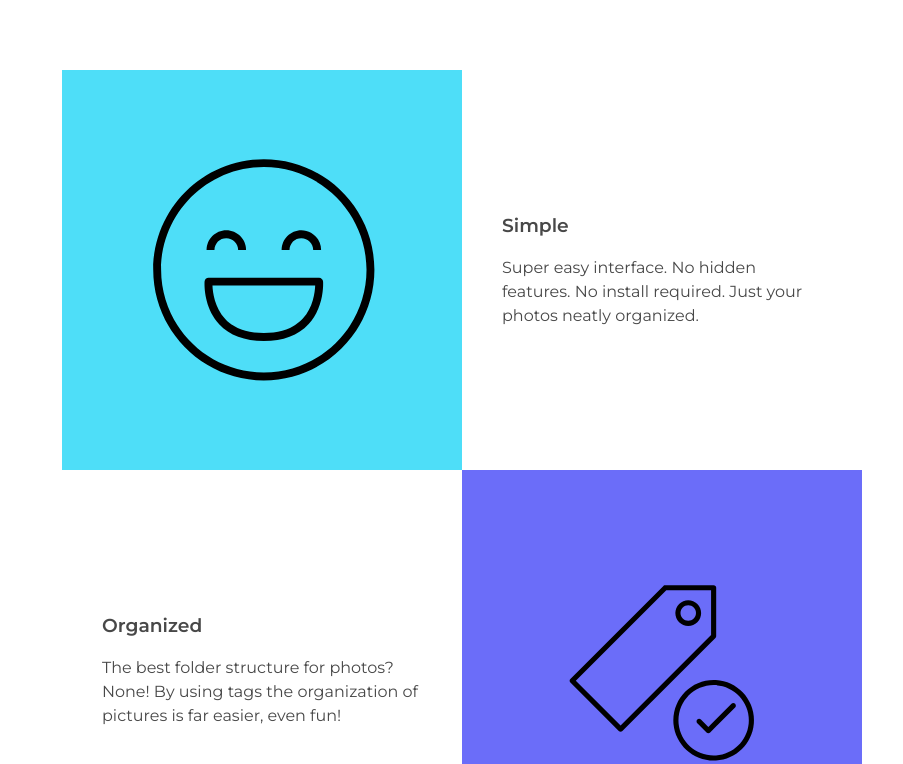
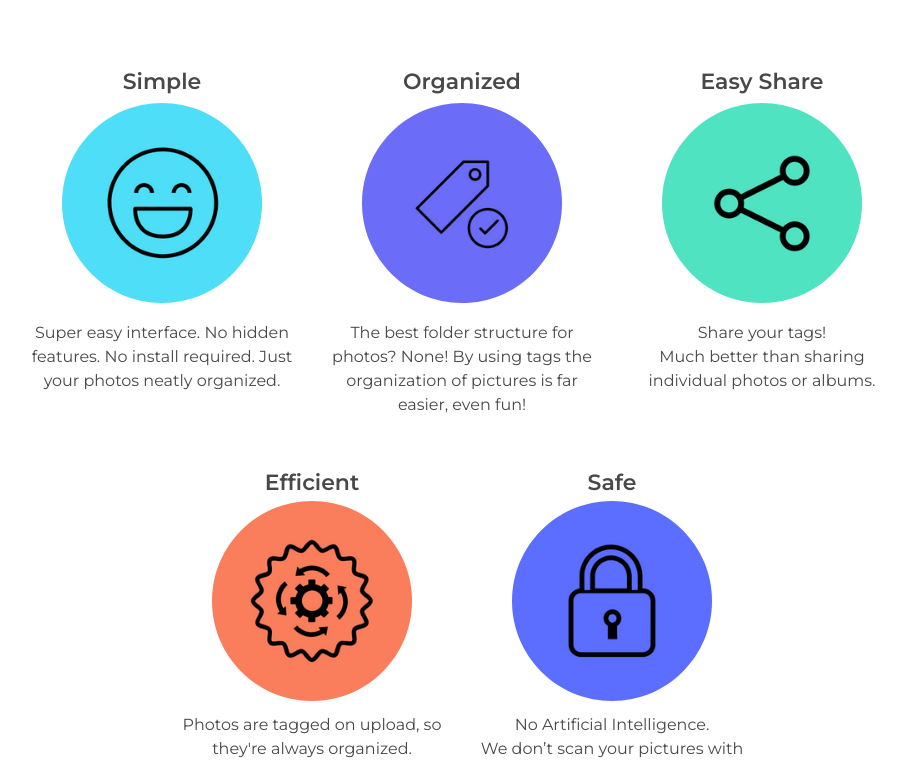
Before and after one commit to altocodenl/tagaway, a website: page home/index.html in a window 1280 px wide. Shown: the part 926-1690 px from the top of the page, without its empty margins (178-1081 px from the left). Drawn offline with nearby package versions, Linux system fonts and the light colour scheme.

Commit message:
New desktop description proposal

```diff
--- a/home/index.html
+++ b/home/index.html
@@ -24,6 +24,39 @@
    </div>
    <div class="mid-title">
       <h2><span style="color:#5b6eff; font-weight: bold;">ac;pic</span> is the digital home for your pictures</h2>
+   </div>
+   <div class="desktop-description">
+   	<table class="desktop-description-table">
+   		<tr>
+   			<th class="table-description-header">Simple</th>
+   			<th class="table-description-header">Organized</th>
+   			<th class="table-description-header">Easy Share</th>
+   		</tr>
+   		<tr>
+   			<td class="table-images"><img src="images/simple-round-200x200.png"></td>
+   			<td class="table-images"><img src="images/organized-round-200x200.png"></td>
+   			<td class="table-images"><img src="images/share-round-200x200.png"></td>
+   		</tr>
+   		<tr>
+   			<td class="table-description">Super easy interface. No hidden features. No install required. Just your photos neatly organized.</td>
+   			<td class="table-description">The best folder structure for photos? None! By using tags the organization of pictures is far easier, even fun!</td>
+   			<td class="table-description">Share your tags!<br>Much better than sharing individual photos or albums.</td>
+   		</tr>
+   	</table>
+   	<table class="desktop-description-table-2">
+   		<tr>
+   			<th class="table-description-header">Efficient</th>
+   			<th class="table-description-header">Safe</th>
+   		</tr>
+   		<tr>
+   			<td class="table-images"><img src="images/efficient-round-200x200.png"></td>
+   			<td class="table-images"><img src="images/safe-round-200x200.png"></td>
+   		</tr>
+   		<tr>
+   			<td class="table-description">Photos are tagged on upload, so they're always organized. Duplicated photos are deleted, so your storage is optimized.</td>
+   			<td class="table-description">No Artificial Intelligence.<br>We don’t scan your pictures with facial recognition software. Your privacy is paramount.</td>
+   		</tr>
+   	</table>
    </div>
    <div class="description">
       <div class="simple">
--- a/home/style.css
+++ b/home/style.css
@@ -174,16 +174,59 @@ font-weight: 600;
   padding-bottom: 2%
 }
 .description {
-	width: 800px;
+	height: 100%;
+  width: 100%;
 	display: block;
-    margin-left: auto;
-    margin-right: auto;
+  margin-left: auto;
+  margin-right: auto;
 }
 
-@media screen and (max-width: 767px) {
+.desktop-description {
+  width: 900px;
+  display: none;
+  margin-left: auto;
+  margin-right: auto;
+}
+
+.desktop-description-table {
+  border-collapse: collapse;
+  border-style: hidden;
+  margin-bottom: 5%;
+}
+
+.desktop-description-table-2 {
+  border-collapse: collapse;
+  border-style: hidden;
+  margin-left: auto;
+  margin-right: auto;
+}
+
+.table-description-header {
+  font-weight: 600;
+  font-size: 22px;
+}
+
+.table-description {
+  margin-left: 10px;
+  margin-right: 10px;
+  font-size: 16px;
+  vertical-align: text-top;
+}
+
+.table-description-header,.table-images, .table-description {
+  border-style: hidden;
+  text-align: center;
+  width: 300px;
+}
+
+
+
+@media screen and (min-width: 1024px){
   .description {
-    height: 100%;
-    width: 100%;
+    display: none;
+  }
+  .desktop-description {
+    display: block;
   }
 }
 
```
Also changed, not shown: home/images/efficient-round-200x200.png (added), home/images/organized-round-200x200.png (added), home/images/safe-round-200x200.png (added), home/images/share-round-200x200.png (added), home/images/simple-round-200x200.png (added), 2 other files.
